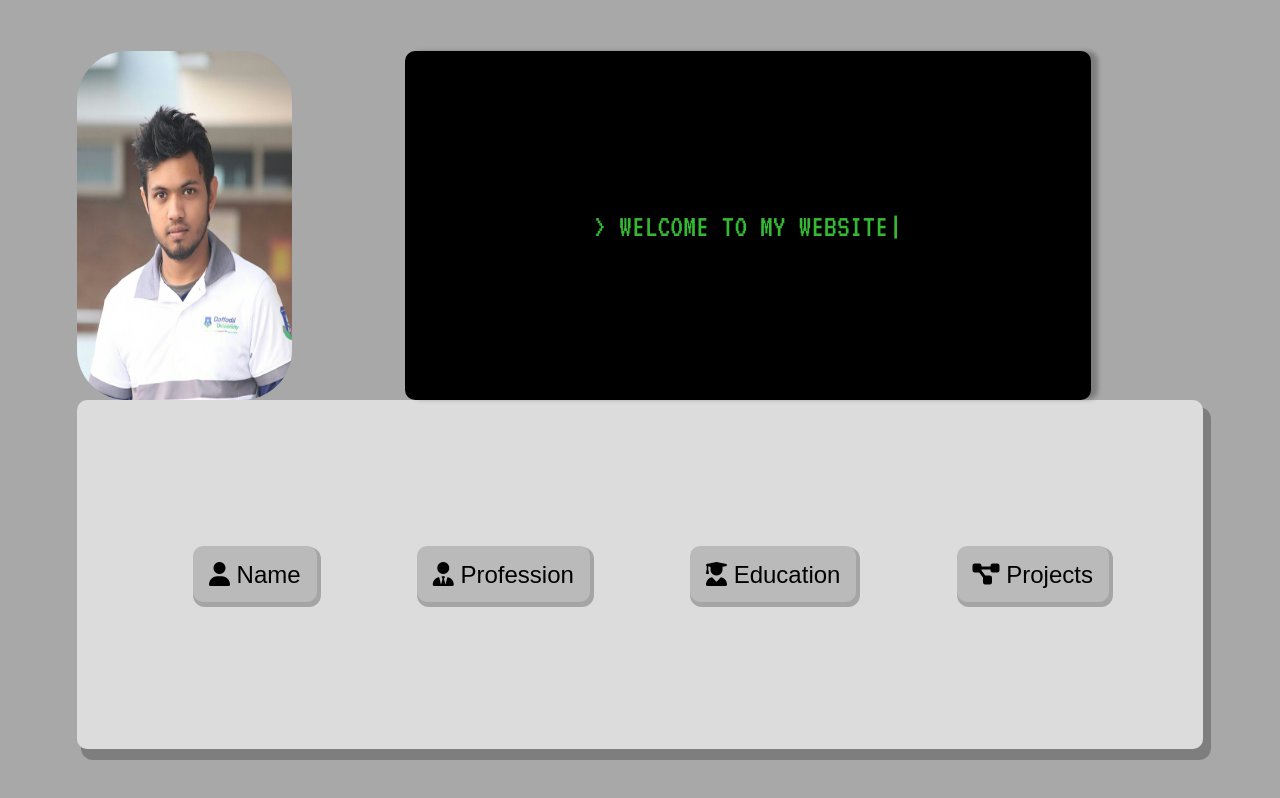
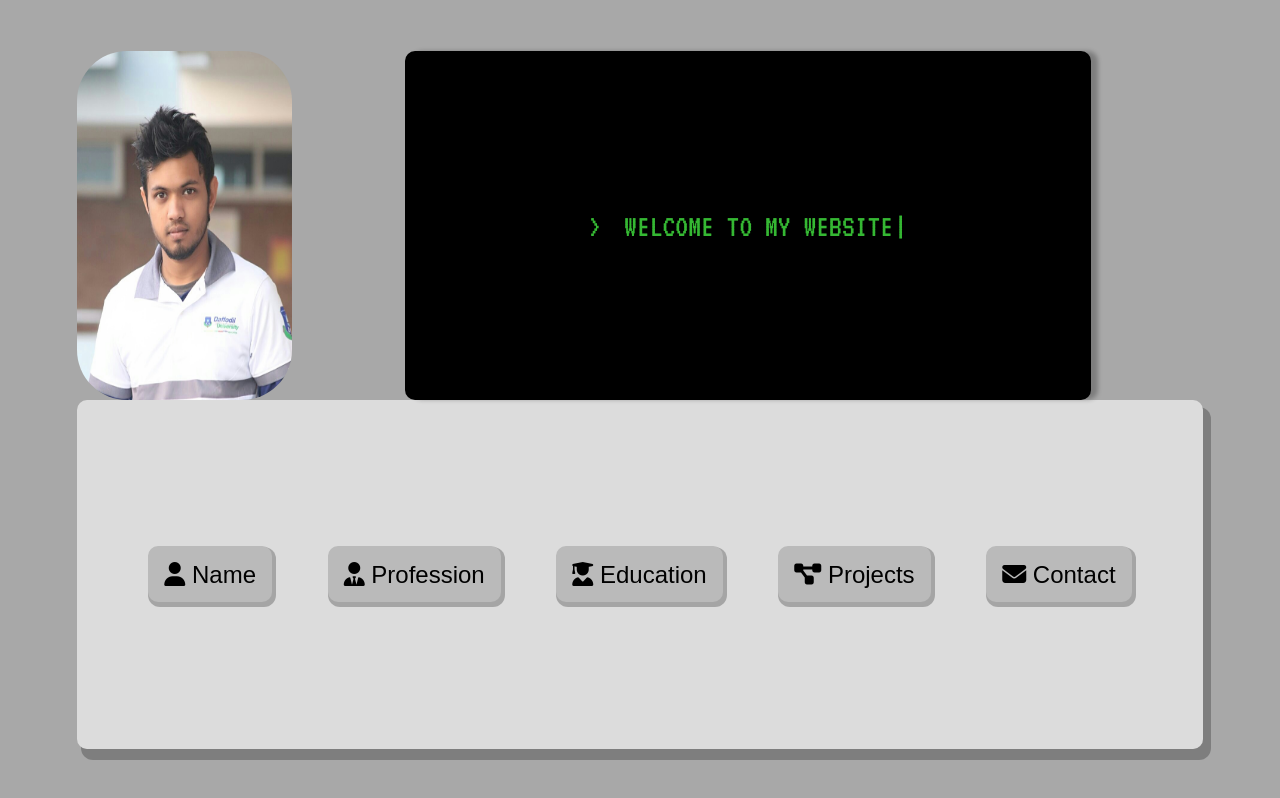
Before and after one commit to Sakkhor909/portfolio, a React (Create React App) app: page / in a window 1280 px wide. Built offline with nearby package versions, Linux system fonts and the light colour scheme.

Commit message:
Contcat tab updated

```diff
--- a/src/components/App.jsx
+++ b/src/components/App.jsx
@@ -4,11 +4,66 @@ import { Body, Container, Row, Keyboard } from "./styles/Styled";
 import Monitor from "./Monitor/Monitor";
 import MyImage from "./MyImage";
 import Button from "./Button";
+import Input from "./Input";
+
 function App() {
-  const [Massage, setMassage] = useState("Welcome to my website");
+  const [MonitorData, setMonitorData] = useState({
+    massage: "Welcome to my website",
+    speed: 100,
+    display: null,
+    clicked: null,
+  });
 
   const showName = () => {
-    setMassage("My name is Minhajur Rahman");
+    setMonitorData({
+      ...MonitorData,
+      massage: "My Name is Minhajur Rahman",
+      display: null,
+    });
+  };
+
+  const showProfession = () => {
+    setMonitorData({
+      ...MonitorData,
+      massage: "I am a Full Stack Developer",
+      display: null,
+    });
+  };
+
+  const showEducation = () => {
+    setMonitorData({
+      ...MonitorData,
+      massage:
+        "I have studied Bachelor of Business Administration (BBA) with a major in Management Information system (MIS) graduated from Daffodil Internation University",
+      speed: 40,
+      display: null,
+    });
+  };
+
+  const showProjects = () => {
+    setMonitorData({
+      ...MonitorData,
+      massage: `<ul>
+                <li> Raw Javascript :
+                <a href="https://sakkhor909.github.io/javascript-projects/webcolorgame/" target="_blank"> Web Color Game
+                </a>
+                </li>
+                <li> Live Project : <a href="https://khuji.net/" target="_blank"> Khuji </a> </li>
+                </ul>`,
+      speed: 70,
+      display: "inline-block",
+    });
+  };
+
+  const showContactForm = () => {
+    setMonitorData({
+      ...MonitorData,
+      massage: `
+               Your Name :
+               `,
+      speed: 70,
+      clicked: "contact",
+    });
   };
 
   return (
@@ -18,13 +73,43 @@ function App() {
         <Container>
           <Row>
             <MyImage />
-            <Monitor Massage={Massage} />
+            <Monitor
+              Massage={MonitorData.massage}
+              speed={MonitorData.speed}
+              Display={MonitorData.display}
+            />
           </Row>
-          <Keyboard>
-            <Button Text="Name" Icon="fa-user" handelClicked={showName} />
-            <Button Text="Profession" Icon="fa-user-tie" />
-            <Button Text="Education" Icon="fa-user-graduate" />
-            <Button Text="Projects" Icon="fa-diagram-project" />
+          <Keyboard button={MonitorData.clicked}>
+            {MonitorData.clicked ? (
+              <>
+                <Input />
+                <Button Icon="fa-greater-than" button={MonitorData.clicked} />
+              </>
+            ) : (
+              <>
+                <Button Text="Name" Icon="fa-user" handelClicked={showName} />
+                <Button
+                  Text="Profession"
+                  Icon="fa-user-tie"
+                  handelClicked={showProfession}
+                />
+                <Button
+                  Text="Education"
+                  Icon="fa-user-graduate"
+                  handelClicked={showEducation}
+                />
+                <Button
+                  Text="Projects"
+                  Icon="fa-diagram-project"
+                  handelClicked={showProjects}
+                />
+                <Button
+                  Text="Contact"
+                  Icon="fa-envelope"
+                  handelClicked={showContactForm}
+                />
+              </>
+            )}
           </Keyboard>
         </Container>
       </Body>
--- a/src/components/Button.jsx
+++ b/src/components/Button.jsx
@@ -1,9 +1,9 @@
 import React from "react";
 import { KeyButton } from "./styles/Styled";
 
-function Buttons({ Text, Icon, handelClicked }) {
+function Buttons({ Text, Icon, handelClicked, button }) {
   return (
-    <KeyButton onClick={handelClicked}>
+    <KeyButton onClick={handelClicked} className={button === "contact" ? "inputBtn" : null}>
       <i className={`fa-solid ${Icon}`}></i> {Text}
     </KeyButton>
   );
--- /dev/null
+++ b/src/components/Input.jsx
@@ -0,0 +1,17 @@
+import React from "react";
+import styled from "styled-components";
+
+function Input() {
+  return <StyledInput type="text" placeholder="Type your name here" />;
+}
+
+export default Input;
+
+const StyledInput = styled.input`
+  outline: none;
+  width: 50%;
+  height: 20%;
+  box-shadow: 0px 3px 0px 2px rgb(0 0 0 / 25%);
+  font-size: large;
+  border: 1px solid rgb(0 0 0 / 25%);
+`;
--- a/src/components/Monitor/Monitor.jsx
+++ b/src/components/Monitor/Monitor.jsx
@@ -2,14 +2,15 @@ import React from "react";
 import { StyledMonitor, MonitorMassage } from "./Monitor.styled";
 import Typewriter from "typewriter-effect";
 
-function Monitor({ Massage }) {
+function Monitor({ Massage, speed, Display }) {
   return (
     <StyledMonitor>
-      <MonitorMassage>
+      <MonitorMassage Display={Display}>
         &gt; <Typewriter
           options={{
             strings: Massage,
-            autoStart: true
+            autoStart: true,
+            delay: speed
           }}
        />
       </MonitorMassage>
--- a/src/components/Monitor/Monitor.styled.js
+++ b/src/components/Monitor/Monitor.styled.js
@@ -21,7 +21,18 @@ export const MonitorMassage = styled.h1`
   font-size: 4vmin;
   font-weight: normal;
   user-select: none;
+  padding: 5%;
+  line-height: 1.5rem;
   .Typewriter {
     display: inline;
+    .Typewriter__wrapper {
+      margin-left: 10px;
+      display: ${Props => Props.Display};
+      ul {
+        li {
+          margin-bottom: 10px;
+        }
+      }
+    }
   }
 `;
--- a/src/components/styles/Styled.js
+++ b/src/components/styles/Styled.js
@@ -28,22 +28,26 @@ export const MyImageCSS = styled.img`
   border-radius: 50px;
 `;
 
-
-
 export const Keyboard = styled.div`
   width: 100%;
   height: 50%;
   display: flex;
   flex-wrap: wrap;
-  justify-content: space-evenly;
+  justify-content: ${({ button }) =>
+    button == "contact" ? "center" : "space-evenly"};
   align-items: center;
   background: rgba(255, 255, 255, 0.6);
   box-shadow: 6px 9px 0px 2px rgb(0 0 0 / 25%);
   border-radius: 10px;
   padding: 1rem;
+  & .inputBtn {
+    height: 20%;
+    border-radius: 0px 10px 10px 0px;
+  }
   @media only screen and (max-width: 750px) {
-    height: 30vh;
-    justify-content: space-between;
+    height: 40vh;
+    justify-content: ${({ button }) =>
+    button == "contact" ? "center" : "space-around"};
   }
 `;
 
@@ -53,7 +57,6 @@ export const KeyButton = styled.button`
   text-align: center;
   padding: 1rem;
   border-radius: 10px;
-  margin-left: 2%;
   cursor: pointer;
   font-size: 1.5rem;
   transition: 0.3s;
@@ -72,6 +75,6 @@ export const KeyButton = styled.button`
   }
   @media only screen and (max-width: 750px) {
     font-size: 1rem;
-    margin-left: 4%;
+    margin-left: 0%;
   }
 `;
```
Also changed, not shown: src/components/Keyboard.jsx (deleted, +0 -11 lines).
